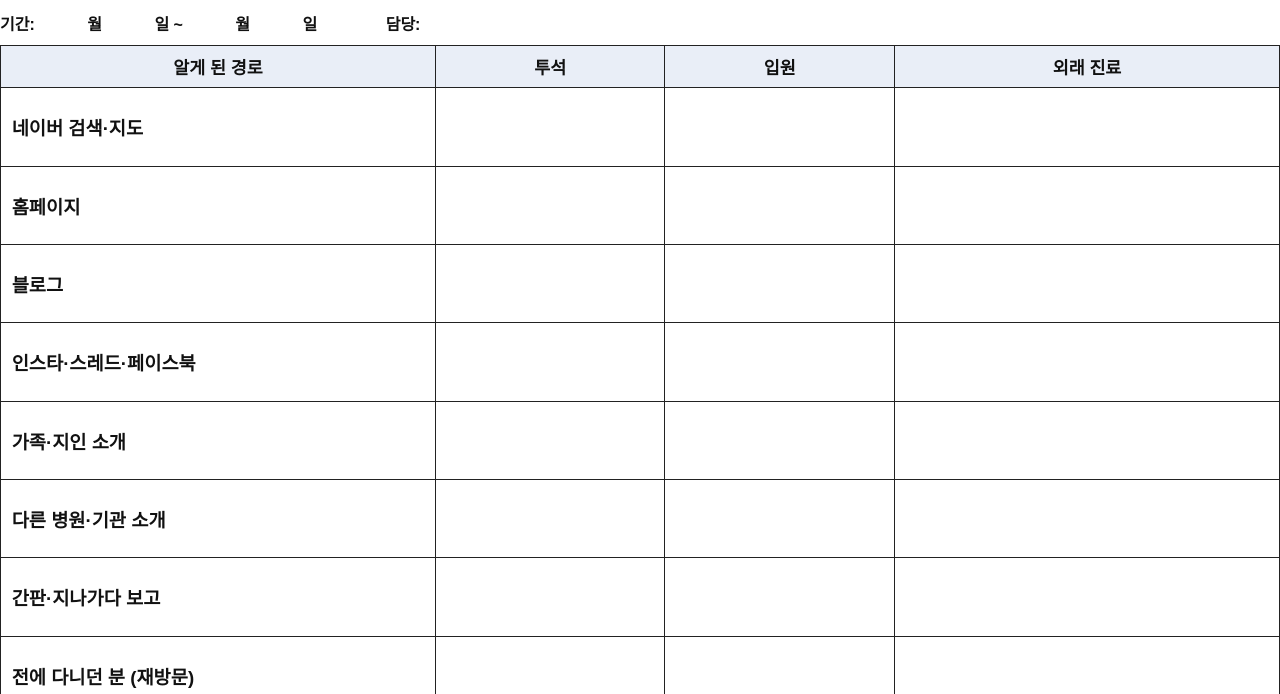
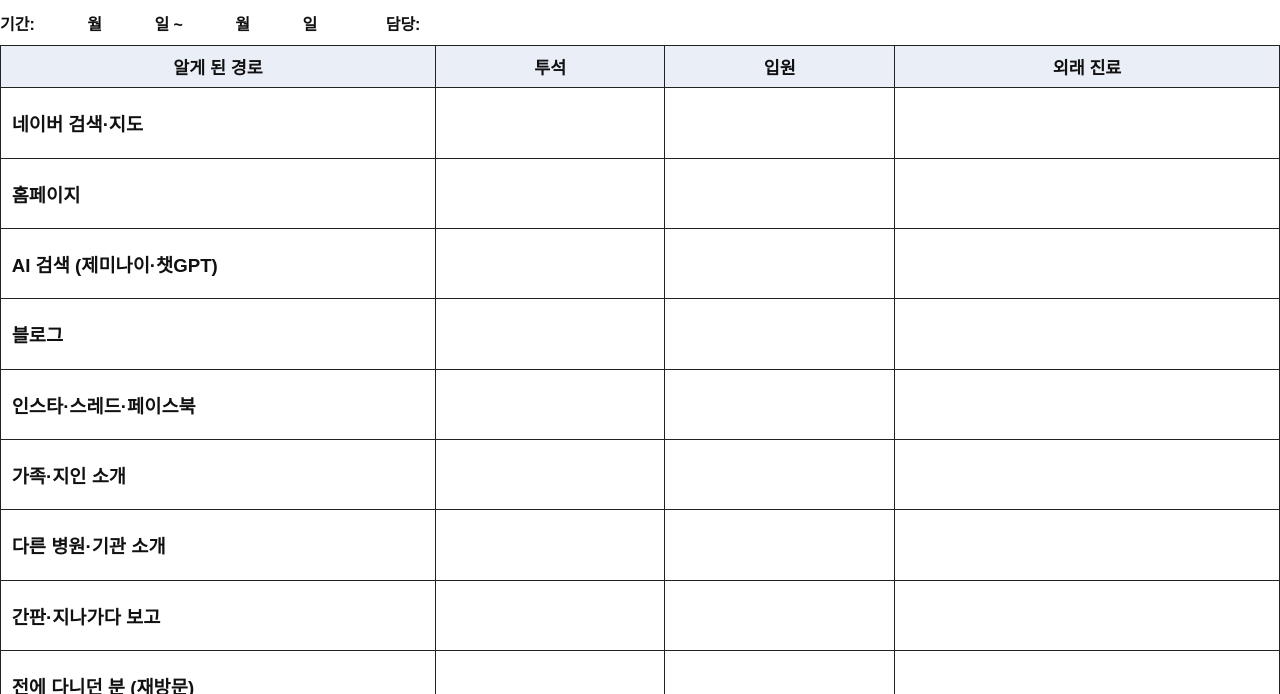
Before and after one commit to seongjaegim572-png/jae-workspace, a plain HTML site: page projects/clinic-content/print/visit-source-tally.html in a window 1280 px wide. Shown: the part 106-800 px from the top of the page. Drawn offline with Linux system fonts and the light colour scheme.

Commit message:
접수 경로 기록표에 AI 검색 칸 추가
Co-Authored-By: Claude Opus 5.5 <noreply@anthropic.com>
Claude-Session: https://claude.ai/code/session_01KKgnXEgUhHKB81UjsCec2C

```diff
--- a/projects/clinic-content/print/visit-source-tally.html
+++ b/projects/clinic-content/print/visit-source-tally.html
@@ -10,7 +10,7 @@ table{width:100%;border-collapse:collapse}
 th,td{border:1.5px solid #222;padding:6pt 8pt;font-size:13pt}
 th{background:#e9eef7;font-weight:800}
 td.k{width:34%;font-size:14pt}
-td.v{height:46pt}
+td.v{height:40pt}
 .foot{margin-top:10pt;font-size:11pt;color:#333;line-height:1.6}
 </style>
 <h1>"어떻게 알고 오셨어요?" 기록표</h1>
@@ -20,6 +20,7 @@ td.v{height:46pt}
 <tr><th>알게 된 경로</th><th>투석</th><th>입원</th><th>외래 진료</th></tr>
 <tr><td class="k">네이버 검색·지도</td><td class="v"></td><td></td><td></td></tr>
 <tr><td class="k">홈페이지</td><td class="v"></td><td></td><td></td></tr>
+<tr><td class="k">AI 검색 (제미나이·챗GPT)</td><td class="v"></td><td></td><td></td></tr>
 <tr><td class="k">블로그</td><td class="v"></td><td></td><td></td></tr>
 <tr><td class="k">인스타·스레드·페이스북</td><td class="v"></td><td></td><td></td></tr>
 <tr><td class="k">가족·지인 소개</td><td class="v"></td><td></td><td></td></tr>
```
Also changed, not shown: 1 other file.
